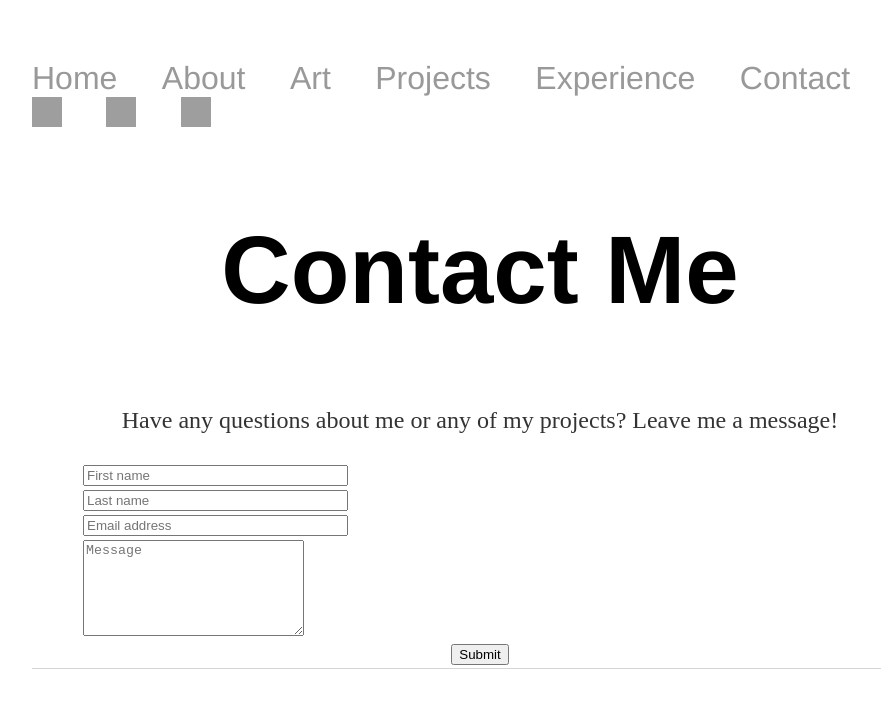
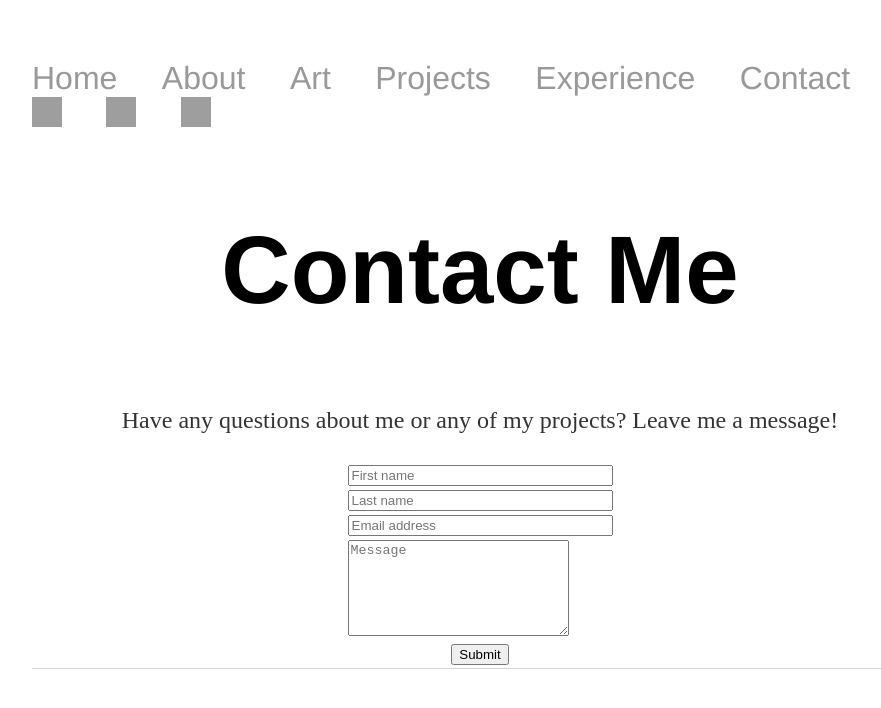
Before and after one commit to jhltsang/jhltsang.github.io, a Jekyll site: the page built from contact/index.html, in a window 1280 px wide. Shown: the top 708 px of the page, without its empty margins (160-1041 px from the left). Built offline with Jekyll 4.4.1, drawn with Linux system fonts in a browser that asks for light colours; grey boxes are pictures that could not be loaded.

Commit message:
Update index.html

```diff
--- a/contact/index.html
+++ b/contact/index.html
@@ -8,7 +8,7 @@ title: Jessica Tsang
 </div><!-- /.blurb -->
 
 <center><form name="htmlform" method="post" action="html_form_send.php">
-<table width="800px">
+<table width="100px">
 </tr>
 <tr>
  <td valign="top">
```
